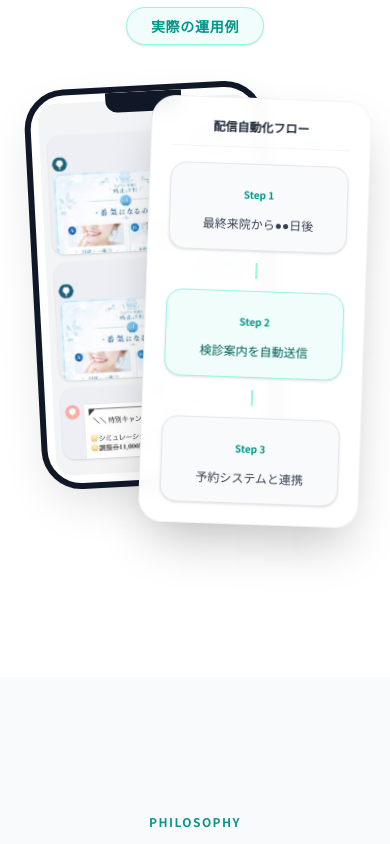
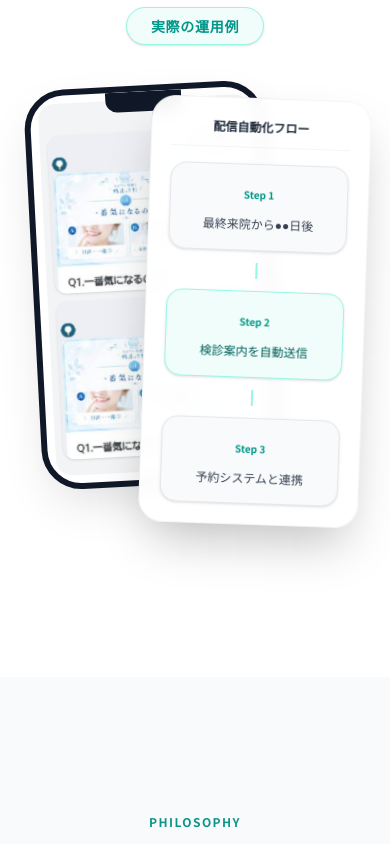
Before and after one commit to uw1g48h31wj4xxa33ffa-eng/reserve-pro-dashboard, a Next.js app in the folder LP/dental-lp/: page / in a window 390 px wide. Shown: the part 4520-5364 px from the top of the page. Built offline with nearby package versions, Linux system fonts and the light colour scheme.

Commit message:
Update phone mockup to show only flow 1 and campaign images

```diff
--- a/LP/dental-lp/components/sections/system.tsx
+++ b/LP/dental-lp/components/sections/system.tsx
@@ -90,13 +90,10 @@ function LineFlowMockup() {
         <div className="absolute top-0 left-1/2 -translate-x-1/2 w-1/3 h-5 bg-gray-900 rounded-b-xl z-30" />
         <div className="w-full h-full rounded-2xl overflow-y-auto custom-scrollbar relative bg-gray-100 flex flex-col gap-2 p-2 pt-8 pb-4">
           <div className="w-full rounded-xl overflow-hidden shadow-sm">
-            <img src="/uploads/line-campaign.jpg" alt="LINE Campaign" className="w-full h-auto blur-[0.5px] opacity-95 object-cover" />
-          </div>
-          <div className="w-full rounded-xl overflow-hidden shadow-sm">
             <img src="/uploads/line-flow.jpg" alt="LINE Flow 1" className="w-full h-auto blur-[0.5px] opacity-95 object-cover" />
           </div>
           <div className="w-full rounded-xl overflow-hidden shadow-sm">
-            <img src="/uploads/line-followup.jpg" alt="LINE Flow 2" className="w-full h-auto blur-[0.5px] opacity-95 object-cover" />
+            <img src="/uploads/line-campaign.jpg" alt="LINE Campaign" className="w-full h-auto blur-[0.5px] opacity-95 object-cover" />
           </div>
         </div>
       </div>
```
